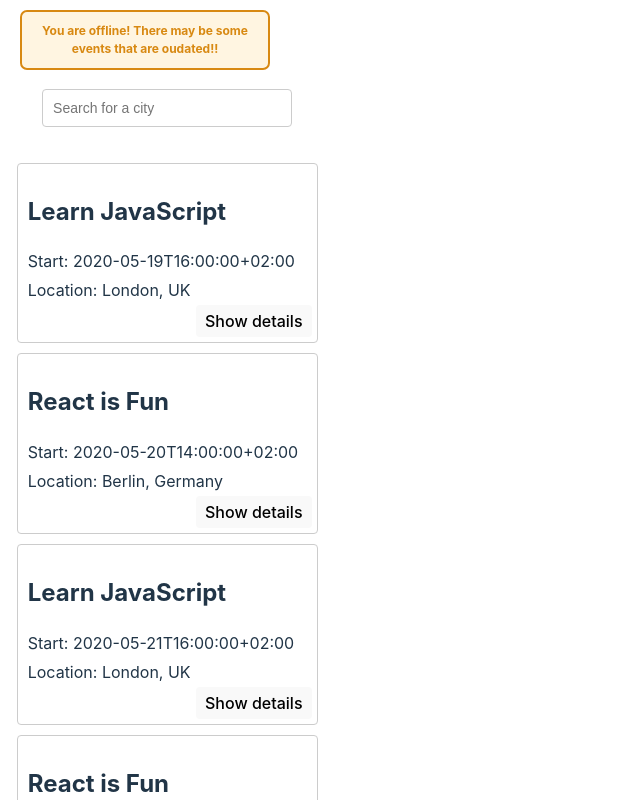
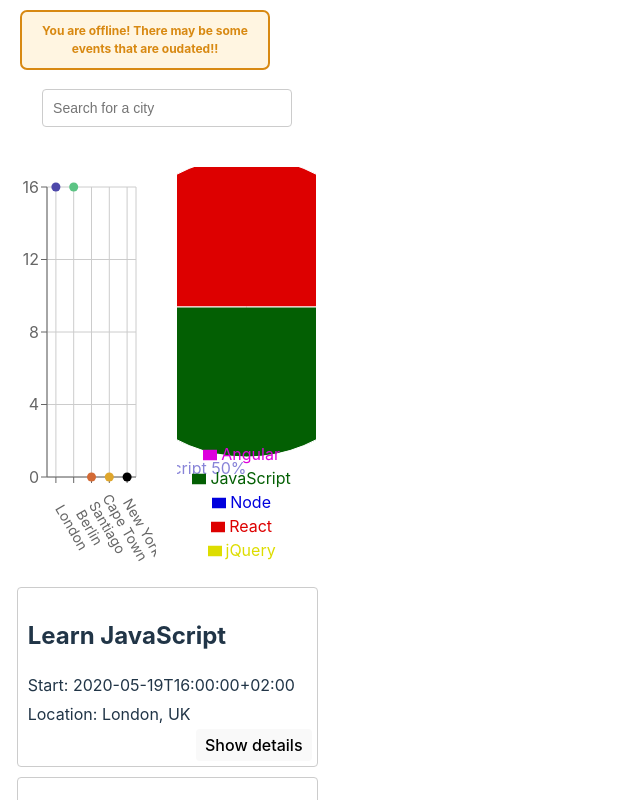
Before and after one commit to jettberg/meet, a React (Vite) app: page / in a window 1280 px wide. Shown: the top 800 px of the page, without its empty margins (0-640 px from the left). Built offline with nearby package versions, Linux system fonts and the light colour scheme; what atatus-spa would draw is missing.

Commit message:
adding charts

```diff
--- a/package.json
+++ b/package.json
@@ -15,6 +15,7 @@
     "atatus-spa": "^4.7.0",
     "react": "^18.3.1",
     "react-dom": "^18.3.1",
+    "recharts": "^3.7.0",
     "vite-plugin-pwa": "^1.2.0",
     "workbox-core": "^7.4.0",
     "workbox-expiration": "^7.4.0",
--- a/src/App.css
+++ b/src/App.css
@@ -2,6 +2,8 @@
 .App {
   text-align: center;
   padding: 2% 5%;
+  max-width: 1600px;
+  margin: 0 auto;
 }
 
 .App * {
@@ -94,3 +96,23 @@ input[type="number"] {
  width: 250px;
  z-index: 1000;
 }
+
+.charts-container {
+  display: grid;
+  grid-template-columns: 1fr 1fr;
+  gap: 20px;
+  margin: 20px 0;
+}
+.charts-container > div {
+  width: 100%
+}
+@media (max-width: 768px) {
+  .charts-container {
+    grid-template-columns: 1fr;
+  }
+}
+@media (max-width: 1200px) {
+  .charts-container {
+    grid-template-columns: 1fr 1fr;
+  }
+}
--- a/src/App.jsx
+++ b/src/App.jsx
@@ -7,6 +7,8 @@ import EventList from './components/EventList';
 import NumberOfEvents from './components/NumberOfEvents';
 import CitySearch from './components/CitySearch';
 import { InfoAlert, ErrorAlert, WarningAlert } from './components/Alert';
+import CityEventsChart from './components/CityEventsChart';
+import EventGenresChart from './components/EventGenresChart';
 
 const App = () => {
   const [events, setEvents] = useState([]);
@@ -20,9 +22,9 @@ const App = () => {
 
   useEffect(() => {
 
-    if(navigator.online) {
+    if (navigator.online) {
       setWarningAlert("");
-    }else{
+    } else {
       setWarningAlert("You are offline! There may be some events that are oudated!!")
     }
 
@@ -60,6 +62,14 @@ const App = () => {
           allLocations={allLocations}
           setCurrentCity={setCurrentCity}
           setInfoAlert={setInfoAlert} />
+
+
+          <div className= "charts-container">
+            <CityEventsChart allLocations={allLocations} events={events}/>
+            <EventGenresChart events={events} />
+          </div>
+
+
         <EventList
           events={events} />
       </div>
--- /dev/null
+++ b/src/components/CityEventsChart.jsx
@@ -0,0 +1,73 @@
+import React from "react";
+import PropTypes from "prop-types";
+import { useState, useEffect } from 'react';
+import {
+  ResponsiveContainer,
+  ScatterChart,
+  Scatter,
+  XAxis,
+  YAxis,
+  CartesianGrid,
+  Tooltip,
+  Cell,
+} from "recharts";
+
+
+const CityEventsChart = ({ allLocations, events }) => {
+  const colors = ["#4d48aa", "#5cc484", "#d36a35", "#dfa62c", "#000000"];
+
+
+  const getData = () => {
+    return allLocations.map((location) => {
+      const count = events.filter(
+        (event) => event.location === location
+      ).length;
+      const city = location.split(/, | - /)[0];
+      return { city, count };
+    });
+  };
+
+  const data = getData();
+
+  return (
+    <div>
+      <ResponsiveContainer width="99%" height={400}>
+        <ScatterChart
+          margin={{
+            top: 20,
+            right: 20,
+            bottom: 60,
+            left: -30,
+          }}
+        >
+          <CartesianGrid />
+          <XAxis
+            type="category"
+            dataKey="city"
+            name="City"
+            angle={60}
+            interval={0}
+            tick={{ dx: 20, dy: 40, fontSize: 14 }}
+          />
+          <YAxis type="number" dataKey="count" name="Number of Events" />
+          <Tooltip cursor={{ strokeDasharray: "3 3" }} />
+          <Scatter data={data}>
+            {data.map((entry, index) => (
+              <Cell
+                key={`cell-${index}`}
+                fill={colors[index % colors.length]}
+              />
+            ))}
+          </Scatter>
+        </ScatterChart>
+      </ResponsiveContainer>
+    </div>
+  );
+};
+
+CityEventsChart.propTypes = {
+  allLocations: PropTypes.array.isRequired,
+  events: PropTypes.array.isRequired,
+};
+
+export default CityEventsChart;
--- /dev/null
+++ b/src/components/EventGenresChart.jsx
@@ -0,0 +1,85 @@
+import { useState, useEffect, useMemo } from "react";
+import { ResponsiveContainer, PieChart, Pie, Cell, Legend } from "recharts";
+import PropTypes from "prop-types";
+
+const EventGenresChart = ({ events }) => {
+  const [data, setData] = useState([]);
+
+  const genres = useMemo(
+    () => ["React", "JavaScript", "Node", "jQuery", "Angular"],
+    []
+  );
+
+  const colors = ["#DD0000", "#035f03", "#0000DD", "#DDDD00", "#DD00DD"];
+
+  useEffect(() => {
+    if (events && Array.isArray(events)) {
+      const chartData = genres.map((genre) => {
+        const filteredEvents = events.filter((event) =>
+          event.summary.includes(genre)
+        );
+        return {
+          name: genre,
+          value: filteredEvents.length,
+        };
+      });
+      setData(chartData);
+    }
+  }, [events, genres]);
+
+  const renderCustomizedLabel = ({
+    cx,
+    cy,
+    midAngle,
+    outerRadius,
+    percent,
+    index,
+  }) => {
+    const RADIAN = Math.PI / 180;
+    const radius = outerRadius;
+    const x = cx + radius * Math.cos(-midAngle * RADIAN) * 1.07;
+    const y = cy + radius * Math.sin(-midAngle * RADIAN) * 1.07;
+
+    return percent ? (
+      <text
+        x={x}
+        y={y}
+        fill="#8884d8"
+        textAnchor={x > cx ? "start" : "end"}
+        dominantBaseline="central"
+      >
+        {`${genres[index]} ${(percent * 100).toFixed(0)}%`}
+      </text>
+    ) : null;
+  };
+
+  return (
+    <ResponsiveContainer width="99%" height={400}>
+      <PieChart>
+        <Pie
+          data={data}
+          dataKey="value"
+          labelLine={false}
+          label={renderCustomizedLabel}
+          outerRadius={150}
+        >
+          {data.map((entry, index) => (
+            <Cell key={`cell-${index}`} fill={colors[index % colors.length]} />
+          ))}
+        </Pie>
+        <Legend verticalAlign="bottom" align="center" />
+      </PieChart>
+    </ResponsiveContainer>
+  );
+};
+
+
+EventGenresChart.propTypes = {
+  events: PropTypes.arrayOf(
+    PropTypes.shape({
+      summary: PropTypes.string.isRequired,
+    })
+  ).isRequired,
+};
+
+export default EventGenresChart;
```
Also changed, not shown: 2 other files (tests, documents, lock files or other folders).
